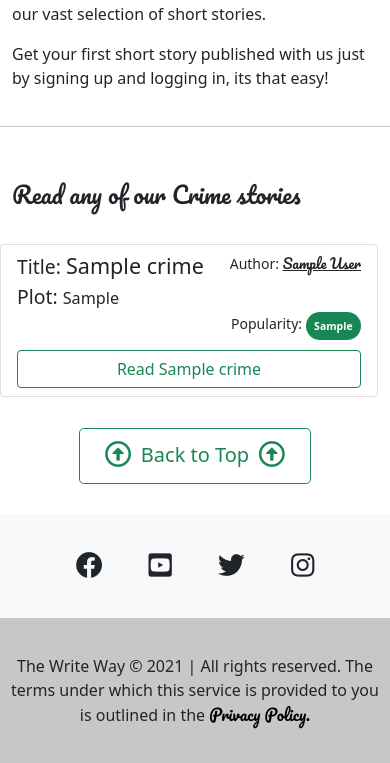
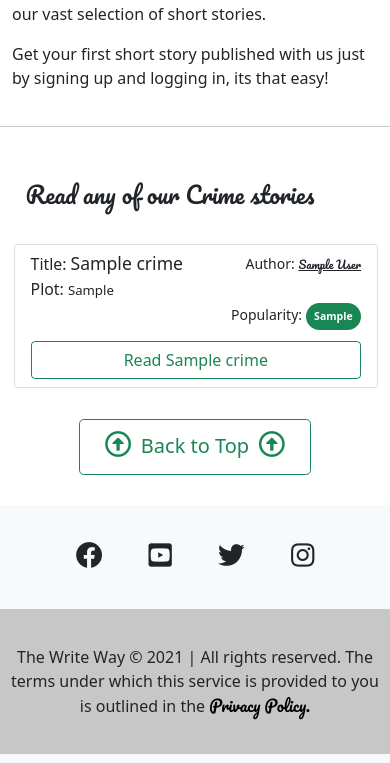
Before and after one commit to KRyan23/The_Write_Way, a Flask app: page /crime in a window 390 px wide. Shown: the part 155-918 px from the top of the page. Run offline with Flask 2, Linux system fonts and the light colour scheme; a database or web service that is not in the repository returns one stand-in record (values such as "Sample title"); some libraries are stand-ins or nearby versions.

Commit message:
small screen styling

```diff
--- a/static/css/style.css
+++ b/static/css/style.css
@@ -1,5 +1,6 @@
 @import url('https://fonts.googleapis.com/css2?family=Roboto&display=swap');
 @import url('https://fonts.googleapis.com/css2?family=Pacifico&display=swap');
+
 
 a {
     text-decoration: none;
@@ -233,6 +234,13 @@ aside p {
     aside {
         display: none;
         }
+    h4 {
+       font-size: 0.95em;
+    }
+
+    .author-styling {
+       font-size: 0.75em;
+    }
   }
 
   /*- 321px - 499px -*/
@@ -248,11 +256,25 @@ aside p {
         padding: 0 0 0 0;
     }
     .card {
-        width: 12em;
+        width: 14em;
     }
+
     aside {
         display: none;
-        }
+    }
+
+    .card-padding {
+        padding-left: 1.6em;
+
+    }
+
+    h4 {
+        font-size: 1.1em;
+    }
+
+    .author-styling {
+        font-size: 0.8em;
+      }
   }
 
   /*- 500px - 767px -*/
--- a/templates/crime.html
+++ b/templates/crime.html
@@ -6,7 +6,7 @@
 
 {% block content %}
 
-<div class="container">
+<div class="container card-padding">
     <div class="row">
         <div class="col-sm-12 col-md-12 col-lg-12 col-xl-12">
             <div class="introduction">
@@ -23,8 +23,8 @@
 {%- for c in crime -%}
 {% set TheId.value = TheId.value + 1 %}
 
-<div class="container story-styling">
-    <div class="row active-story">
+<div class="container story-styling card-padding">
+    <div class="row active-story no-gutters">
         <div class="col-sm-12 col-md-6 col-lg-6 col-xl-6 col-6"></div>
         <div class="list-group">
             <div class="list-group-item list-group-item-action" aria-current="true">
```
